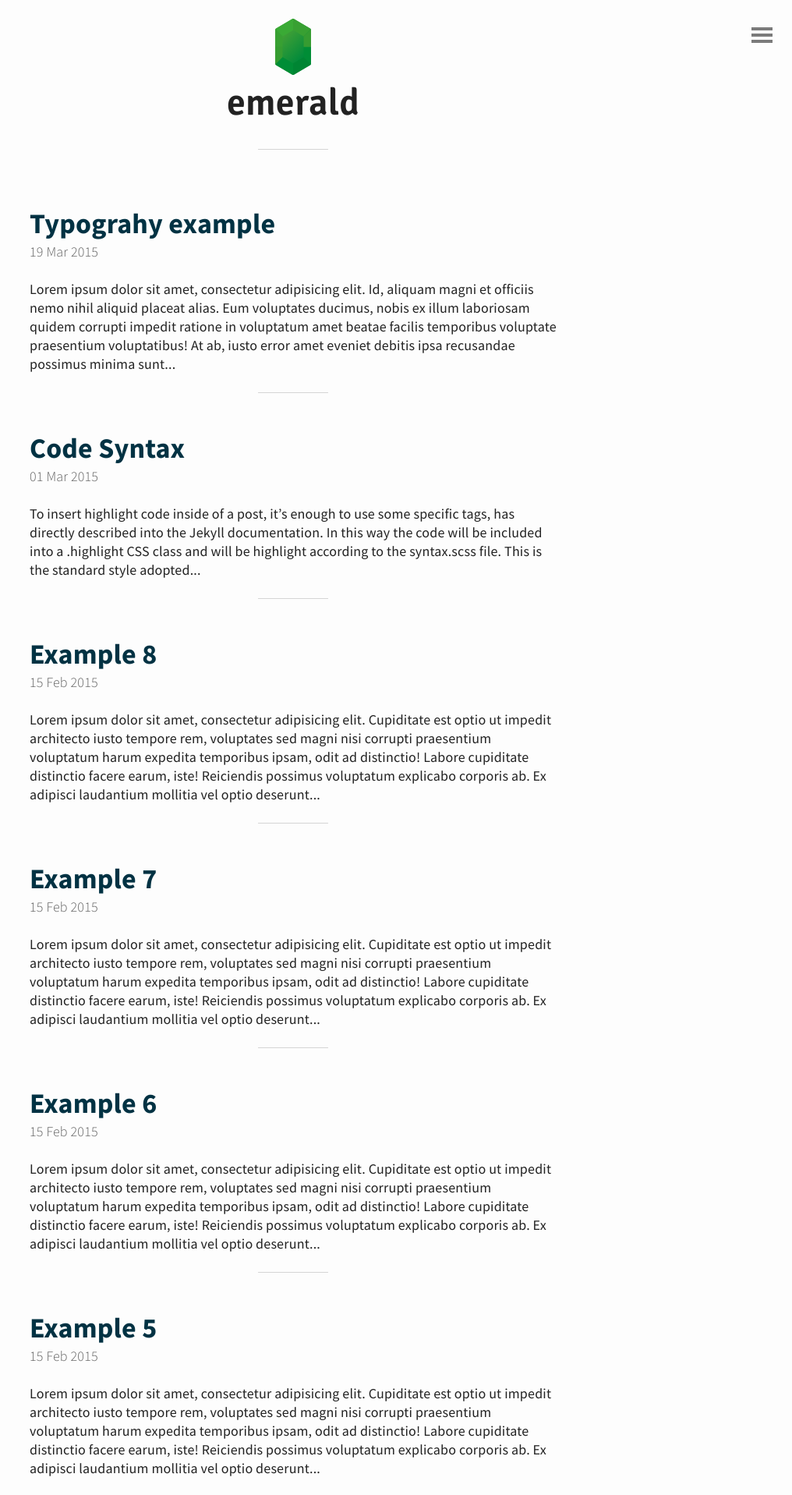
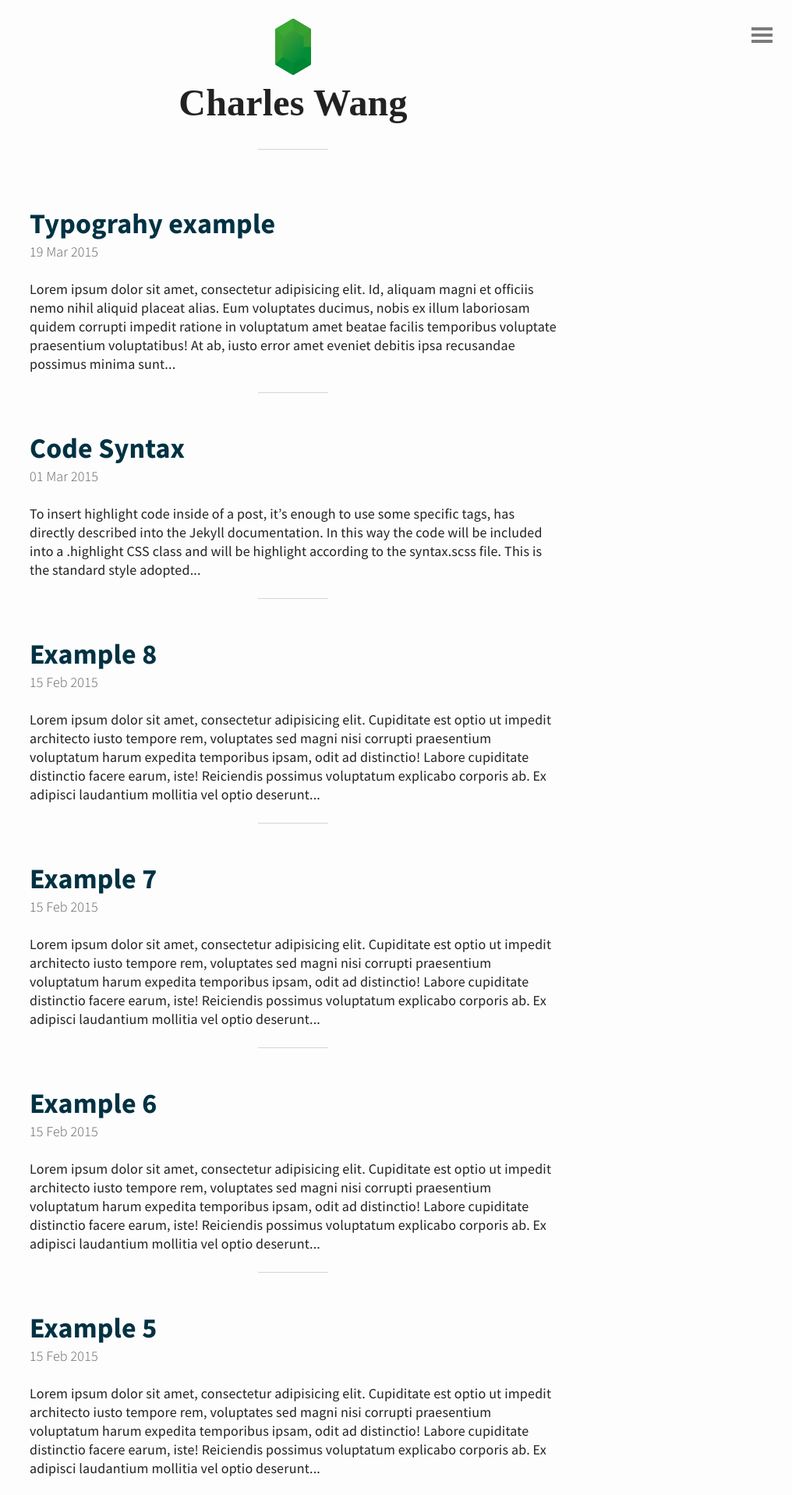
Before and after one commit to CharlesWLux/CharlesWLux.github.io, a Jekyll site: the page built from index.html, in a window 1280 px wide. Shown: the top 1917 px of the page at 78% size, without its empty margins (264-1280 px from the left). Built offline with Jekyll 4.4.1, drawn with Linux system fonts in a browser that asks for light colours; the list of posts is cut into pages by our own code.

Commit message:
change logo font

```diff
--- a/_includes/header.html
+++ b/_includes/header.html
@@ -1,6 +1,6 @@
 <header id="header">
 	<a href="{{ site.baseurl }}">
 		<img src="{{ "/img/emerald.svg" | prepend: site.baseurl | replace: '//', '/' }}" alt="Emerald Logo">
-	  <h1>emerald</h1>
+	  <h1>Charles Wang</h1>
 	</a>
 </header>
--- a/_sass/layout.scss
+++ b/_sass/layout.scss
@@ -132,8 +132,8 @@
   	display: block;
   }
   h1 {
-  	font-family: 'Signika', sans-serif; //Emerald logo font
-    font-weight: 600;
+  	font-family: 'Yesteryear', cursive; //logo font
+    font-weight: 900;
   }
   &:after {
   	display: block;
```
